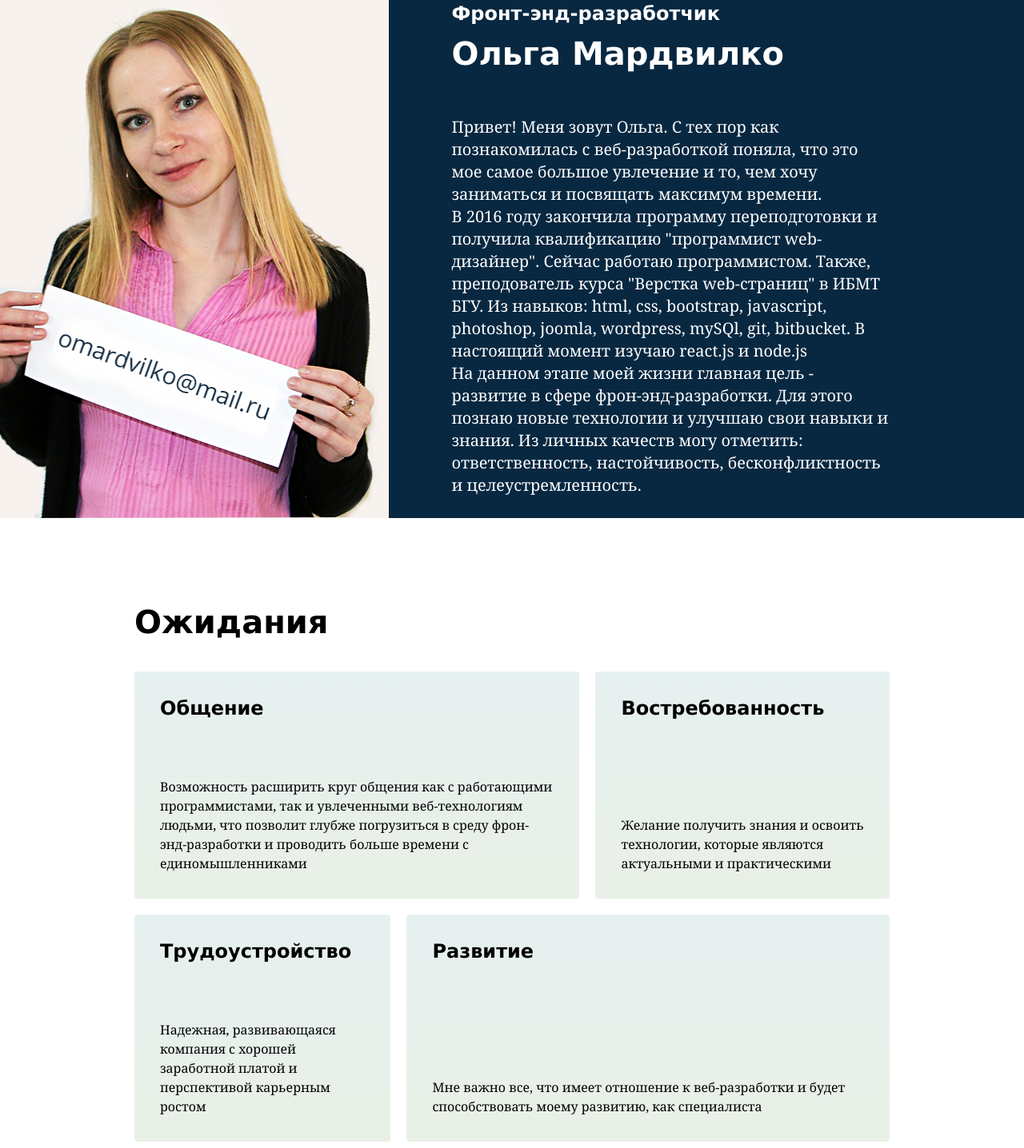
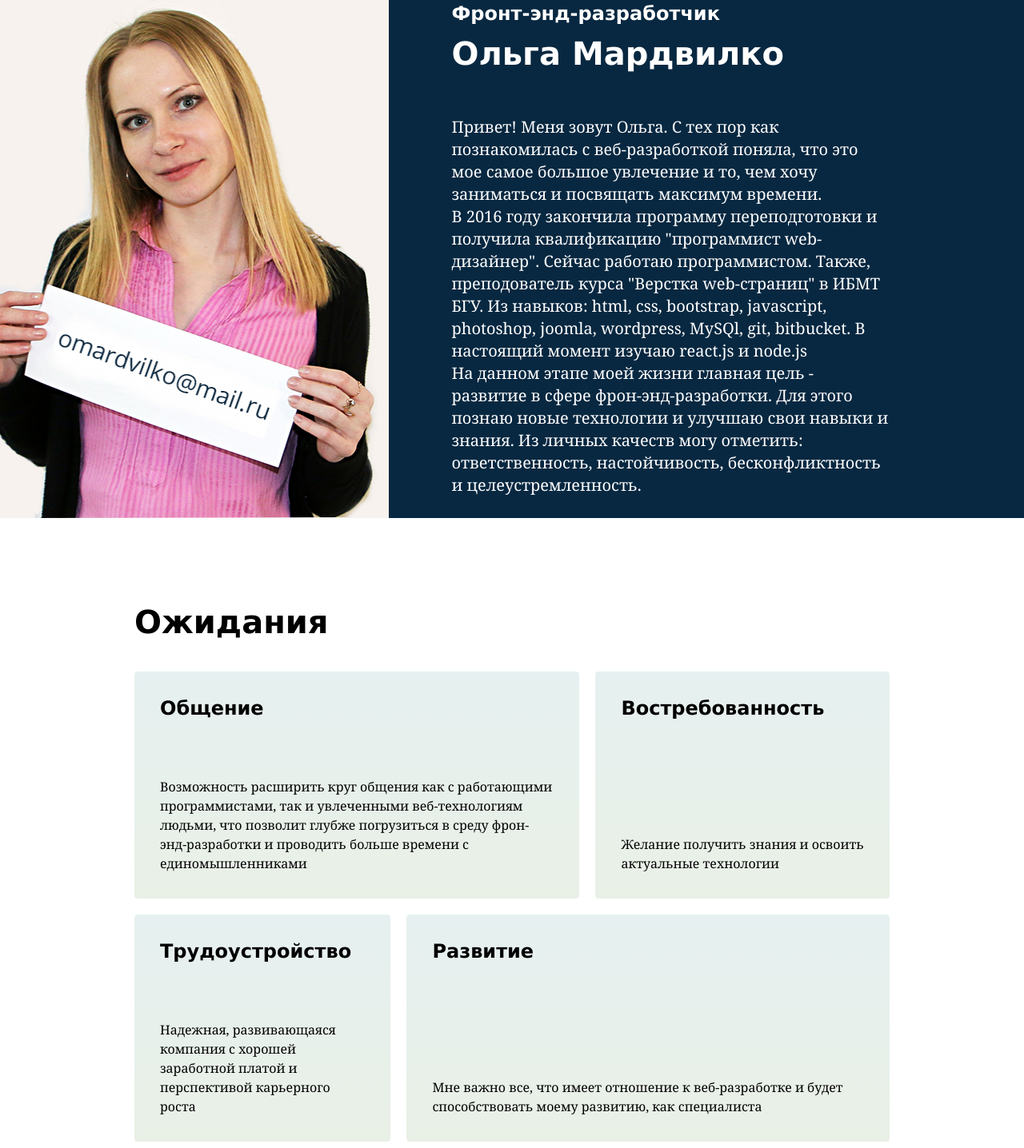
Before and after one commit to OlgaMardvilko/portfolio, a plain HTML site: page index.html in a window 1280 px wide. Shown: the part 24-1460 px from the top of the page at 80% size. Drawn offline with Linux system fonts and the light colour scheme.

Commit message:
Update index.html

```diff
--- a/index.html
+++ b/index.html
@@ -20,7 +20,7 @@
 	    </div>
 	    <div class="developer__info--about">
 	    	<p> Привет! Меня зовут Ольга. С тех пор как познакомилась с веб-разработкой поняла, что это мое самое большое увлечение и то, чем хочу заниматься и посвящать максимум времени.</p>
-	    	<p>В 2016 году закончила программу переподготовки и получила квалификацию "программист web-дизайнер". Сейчас работаю программистом. Также, преподователь курса "Верстка web-страниц" в ИБМТ БГУ. Из навыков: html, css, bootstrap, javascript, photoshop, joomla, wordpress, mySQl, git, bitbucket. В настоящий момент изучаю react.js и node.js</p>
+	    	<p>В 2016 году закончила программу переподготовки и получила квалификацию "программист web-дизайнер". Сейчас работаю программистом. Также, преподователь курса "Верстка web-страниц" в ИБМТ БГУ. Из навыков: html, css, bootstrap, javascript, photoshop, joomla, wordpress, MySQl, git, bitbucket. В настоящий момент изучаю react.js и node.js</p>
 	    	<p>На данном этапе моей жизни главная цель - развитие в сфере фрон-энд-разработки. Для этого познаю новые технологии и улучшаю свои навыки и знания. Из личных качеств могу отметить: ответственность, настойчивость, бесконфликтность и целеустремленность.</p>
 	    </section>
 	    <div class="developer__photo"> </div>
@@ -37,16 +37,15 @@
 	  	</article>
 		<article class="expectation__view--item two">
 		  <h3>Востребованность</h3>
-		  <p>Желание получить знания и освоить технологии, которые являются актуальными и практическими</p>
+		  <p>Желание получить знания и освоить актуальные технологии</p>
 		</article>
 		<article class="expectation__view--item three">
 		  <h3>Трудоустройство</h3>
-		 <!--  <p>И самое главное, у меня появиться шанс испольнить свою мечту - работать в Yandex</p> -->
-		 <p>Надежная, развивающаяся компания с хорошей заработной платой и перспективой карьерным ростом</p>
+		 <p>Надежная, развивающаяся компания с хорошей заработной платой и перспективой карьерного роста</p>
 		</article>
 		<article class="expectation__view--item four">
 		  <h3>Развитие</h3>
-		  <p>Мне важно все, что имеет отношение к веб-разработки и будет способствовать моему развитию, как специалиста</p>
+		  <p>Мне важно все, что имеет отношение к веб-разработке и будет способствовать моему развитию, как специалиста</p>
 		</article>
 	    </section>
 	  </section>
@@ -212,7 +211,7 @@
 	  		  <h3>Flexbox верстка макета</h3>
 	  		  <a href="https://olgamardvilko.github.io/css-flex/#" target="_blank">olgamardvilko.github.io/css-flex</a>
 	  		</div>
-	  		<p>Вестка макета с учетом требований не использовать float и position.<br /> При разработке использовались: html (display: flex), css. </p>
+	  		<p>Вестка макета с учетом требований не использовать float и position.<br /> При разработке использовались: html (flexbox), css. </p>
 	  	  </figcaption>
 	  	  <div class="slider__wrapper">
 		    <input type="radio" name="point6" id="slide23" checked>
@@ -271,7 +270,7 @@
 	    <h2>Контактная информация</h2>
 	    <p class="contacts__info">Я открытa для новых проектов. Вы можете прислать мне для оценки примерное техническое задание или просто описание проекта своими словами на почту omardvilko@mail.ru.</p>
 	    <div class="contacts__social">
-		  <p>Ссылки на мои соцсети: </p>
+		  <p>Ссылки на мои профили в соцсетях: </p>
 		  <p><span class="sss"></span><a href="https://vk.com/id280956563" target="_blank">ВКонтакте</a></p>
 		  <p><span></span><a href="https://github.com/OlgaMardvilko" target="_blank">GitHub</a></p>
 		  <p><span></span><a href="https://www.linkedin.com/in/olga-mardvilko-452a9413a/" target="_blank">LinkedIn</a></p>
```
